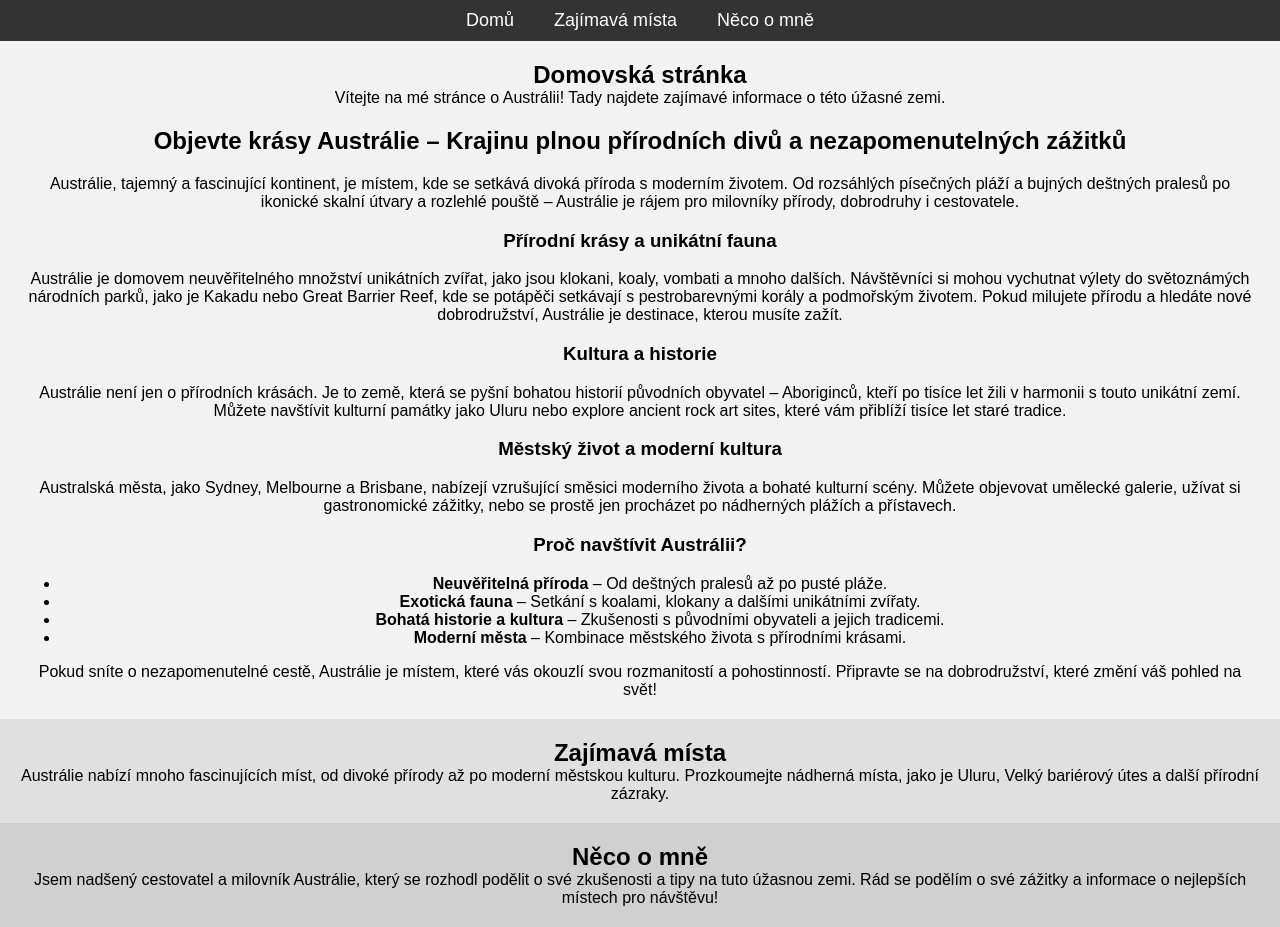
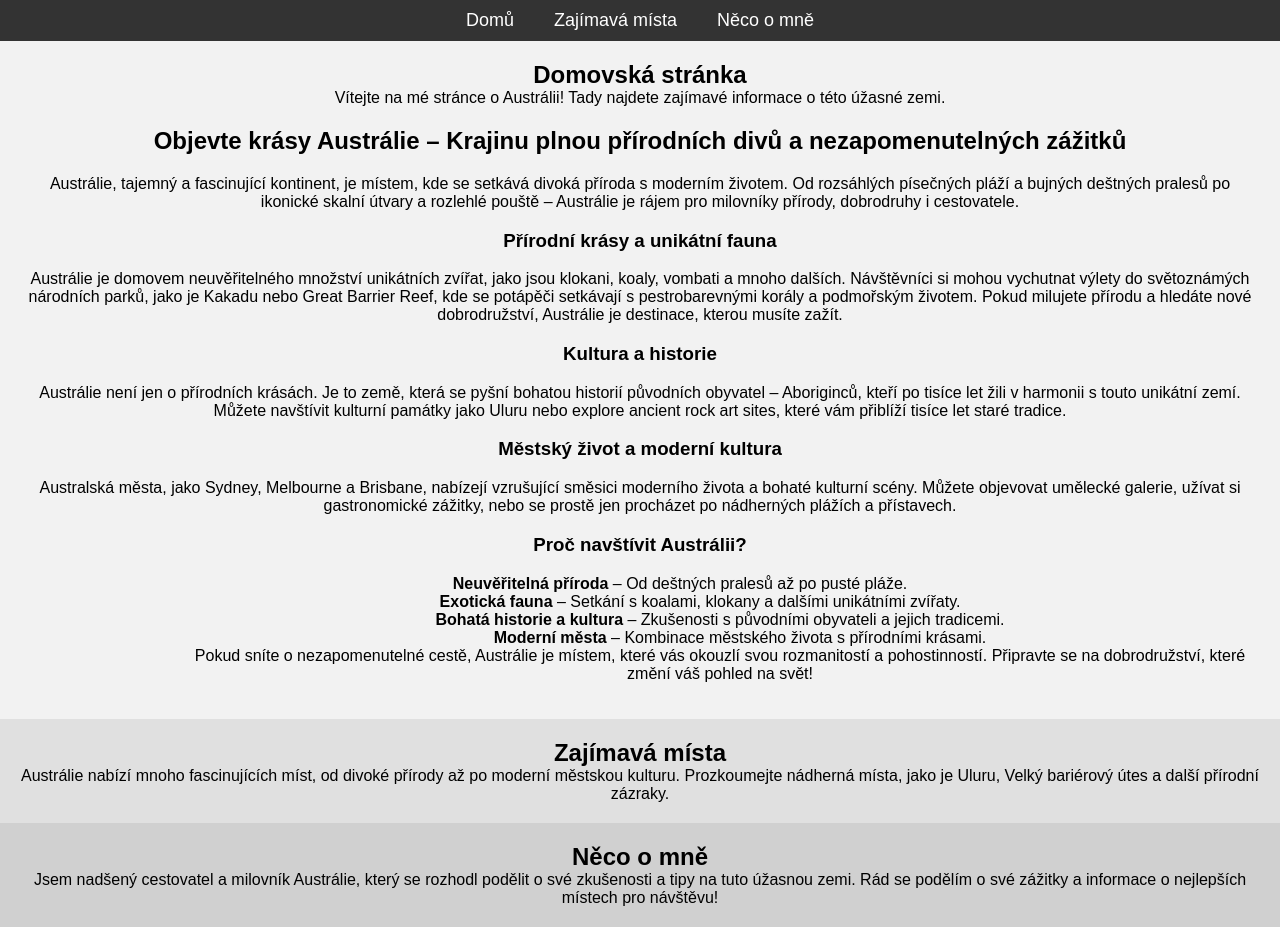
Before and after one commit to BobojeBobk/Australie, a plain HTML site: page index.html in a window 1280 px wide. Drawn offline with Linux system fonts and the light colour scheme.

Commit message:
skibbEda

```diff
--- a/index.html
+++ b/index.html
@@ -35,10 +35,10 @@
 
         <h3>Proč navštívit Austrálii?</h3>
         <ul>
-            <li><strong>Neuvěřitelná příroda</strong> – Od deštných pralesů až po pusté pláže.</li>
-            <li><strong>Exotická fauna</strong> – Setkání s koalami, klokany a dalšími unikátními zvířaty.</li>
-            <li><strong>Bohatá historie a kultura</strong> – Zkušenosti s původními obyvateli a jejich tradicemi.</li>
-            <li><strong>Moderní města</strong> – Kombinace městského života s přírodními krásami.</li>
+            <ul><strong>Neuvěřitelná příroda</strong> – Od deštných pralesů až po pusté pláže.</li>
+            <ul><strong>Exotická fauna</strong> – Setkání s koalami, klokany a dalšími unikátními zvířaty.</li>
+            <ul><strong>Bohatá historie a kultura</strong> – Zkušenosti s původními obyvateli a jejich tradicemi.</li>
+            <ul><strong>Moderní města</strong> – Kombinace městského života s přírodními krásami.</li>
         </ul>
 
         <p>Pokud sníte o nezapomenutelné cestě, Austrálie je místem, které vás okouzlí svou rozmanitostí a pohostinností. Připravte se na dobrodružství, které změní váš pohled na svět!</p>
```
